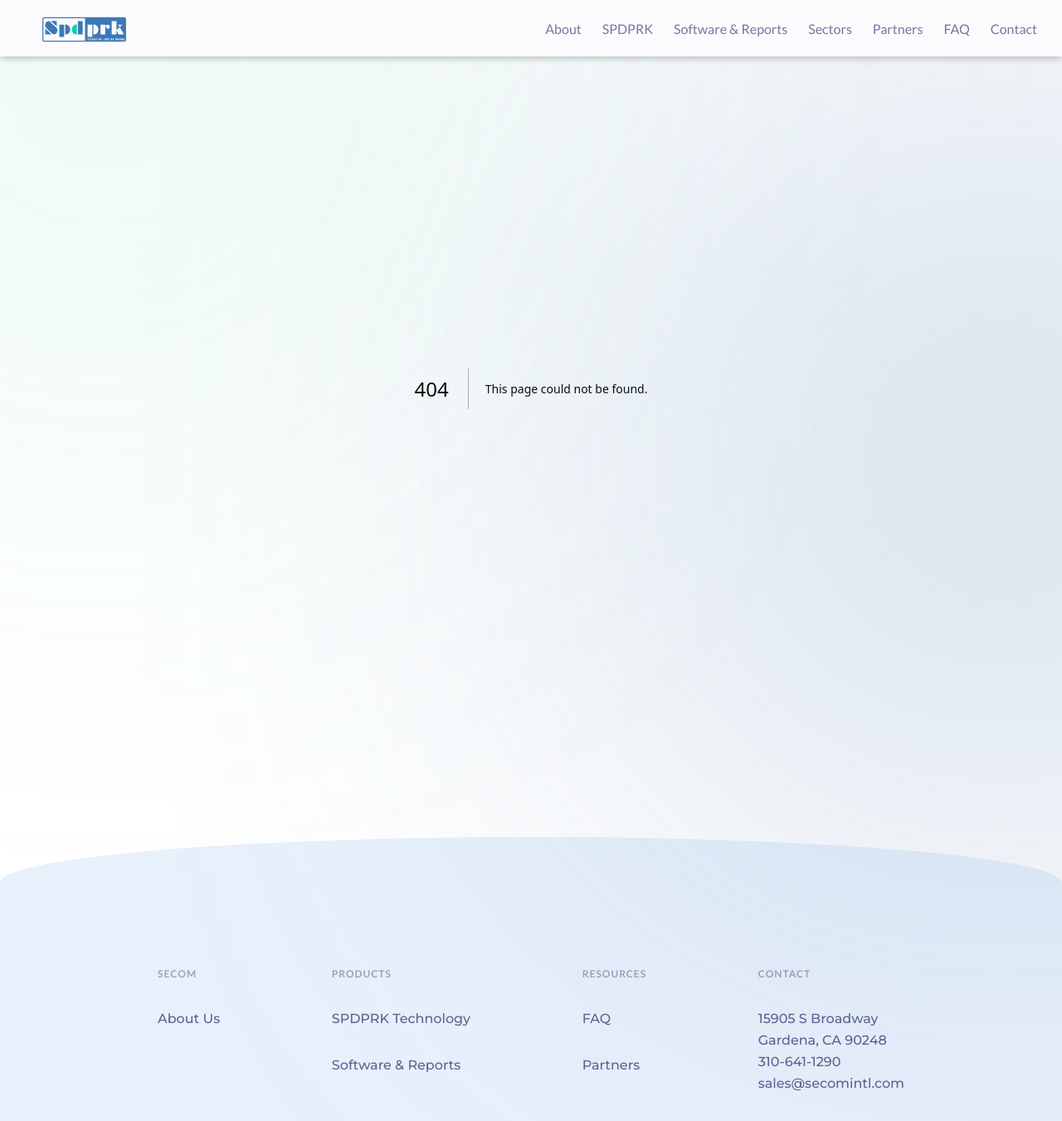
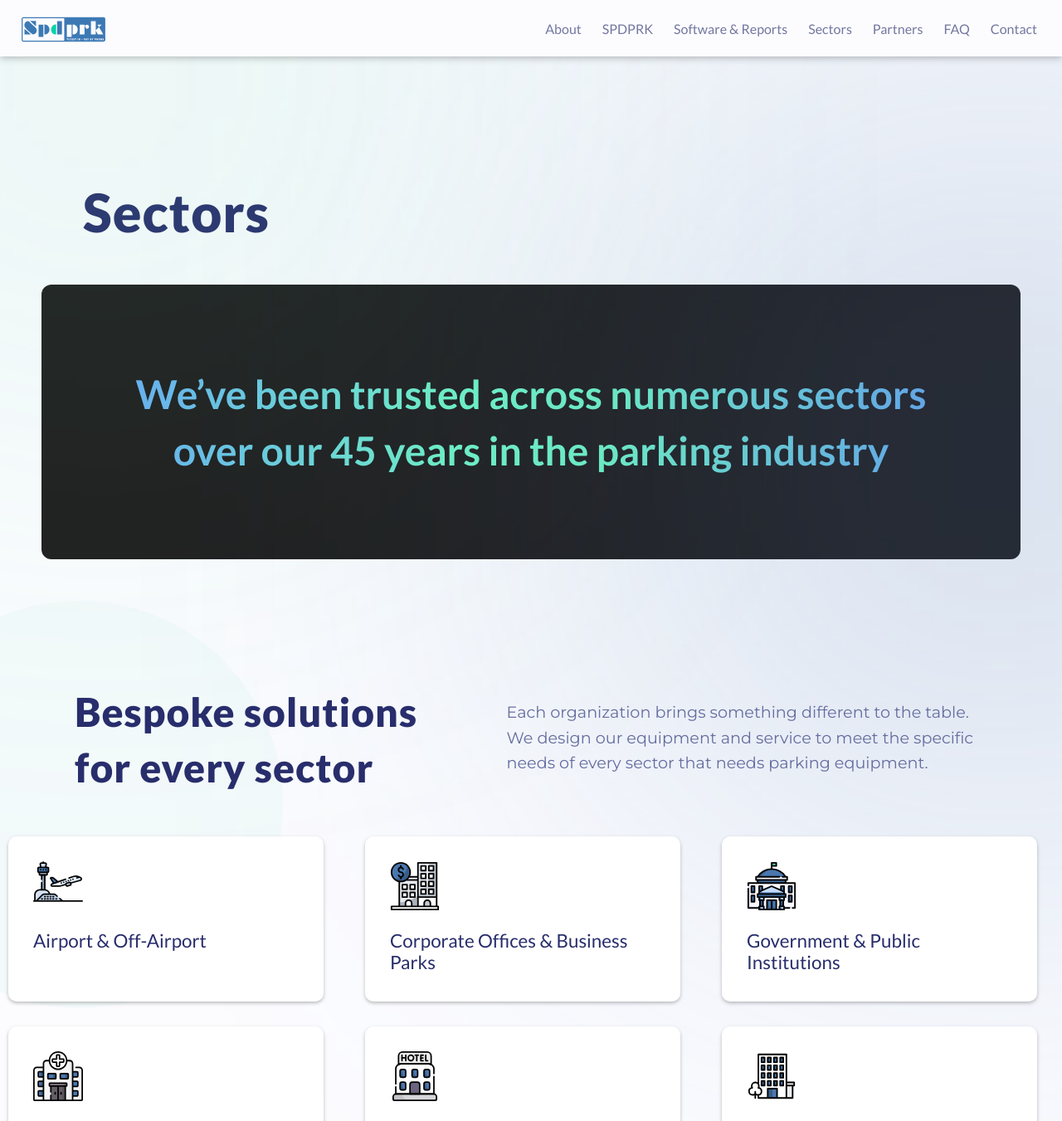
Before and after one commit to justinshane13/aether, a Next.js app: page /sectors in a window 1280 px wide. Before the commit this address had no page. Shown: the top 1351 px of the page at 83% size. Built offline with nearby package versions, Linux system fonts and the light colour scheme.

Commit message:
fix hover state on sector links for safari; add sectors page; fix image sizing on sector pages

```diff
--- a/comps/SectorLink.js
+++ b/comps/SectorLink.js
@@ -5,10 +5,12 @@ import Image from "next/image";
 
 const SectorLink = ({ sector, sectorFull }) => {
     return (
-        <Link className={styles.sectorLink} href={`/sectors/${sector.toLowerCase()}`}>
-            <Image src={`/${sector}.svg`} width={60} height={60} />
-            <p className={styles.sectorLinkText}>{sectorFull}</p>
-        </Link>
+        <div className={styles.sectorLinkContainer}>
+            <Link className={styles.sectorLink} href={`/sectors/${sector.toLowerCase()}`}>
+                <Image src={`/${sector}.svg`} width={60} height={60} />
+                <p className={styles.sectorLinkText}>{sectorFull}</p>
+            </Link>
+        </div>
     );
 }
 
--- a/comps/SectorPage.js
+++ b/comps/SectorPage.js
@@ -11,7 +11,7 @@ const SectorPage = ({ name, description, image, characteristics }) => {
                     <div>
                         {description.map(p => <p className={styles.sectorParagraph}>{p}</p>)}
                     </div>
-                    <Image className={styles.sectorPageSection1Image} src={image} width={600} height={600} unoptimized/>
+                    <Image className={styles.sectorPageSection1Image} src={image} width={500} height={500} />
                 </div>
             </div>
             <div className={styles.sectorPageSection2}>
--- a/comps/Sectors.js
+++ b/comps/SectorsLinks.js
@@ -1,6 +1,7 @@
 import SectorLink from "./SectorLink";
 import styles from '@/styles/Home.module.css'
-const Sectors = () => {
+
+const SectorsLinks = () => {
     return (
         <div className={styles.sectorsHighlight}>
             <div className={styles.sectorsText}>
@@ -23,4 +24,4 @@ const Sectors = () => {
     );
 }
 
-export default Sectors;
+export default SectorsLinks;
--- a/pages/index.js
+++ b/pages/index.js
@@ -6,7 +6,7 @@ import Link from 'next/link'
 import LearnMore from '@/comps/LearnMore'
 import Banner from '@/comps/Banner'
 import SPDPRKHighlight from '@/comps/SPDPRKHighlight'
-import Sectors from '@/comps/Sectors'
+import SectorsLinks from '@/comps/SectorsLinks'
 import Company from '@/comps/Company'
 import Upgrade from '@/comps/Upgrade'
 
@@ -26,8 +26,7 @@ export default function Home() {
       <main className={styles.main}>
         <Hero />
         <SPDPRKHighlight />
-        <Banner />
-        <Sectors />
+        <SectorsLinks />
         <Company />
         <Upgrade />
       </main>
--- /dev/null
+++ b/pages/sectors.js
@@ -0,0 +1,15 @@
+import styles from '@/styles/Sectors.module.css'
+import Banner from '@/comps/Banner';
+import SectorsLinks from '@/comps/SectorsLinks';
+
+const Sectors = () => {
+    return (
+        <div className={styles.sectors}>
+            <h1>Sectors</h1>
+            <Banner />
+            <SectorsLinks />
+        </div>
+    );
+}
+
+export default Sectors;
--- a/styles/Home.module.css
+++ b/styles/Home.module.css
@@ -26,8 +26,8 @@
   position: absolute;
   width: 491.08px;
   height: 491.08px;
-  left: 64px;
-  top: -300px;
+  left: -200px;
+  top: -100px;
   background: rgba(95, 207, 169, 0.05);
   border-radius: 245.538px;
   z-index: -1;
@@ -79,7 +79,7 @@
   height: 48px;
   display: flex;
   align-items: center;
-  padding: 10px 30px;
+  padding: 10px 30px 10px 5px;
   position: sticky;
   top: 0;
   background: #FCFCFF;
@@ -176,16 +176,14 @@
 }
 
 .banner {
-  margin-top: 150px;
+  background-color: #1F1C1D;
+  margin: 0;
   display: flex;
-  flex-direction: column;
-  align-items: center;
+  justify-content: center;
   width: 100%;
-  position: relative;
-}
-
-.bannerRow {
-  display: flex;
+  border-radius: 12px;
+  padding: 50px;
+  box-sizing: border-box;
 }
 
 .bannerText {
@@ -195,8 +193,7 @@
   font-size: 3em;
   line-height: 140%;
   color: #F8F8F8;
-  background-image: radial-gradient(circle, rgba(95,207,169,1) 0%, rgba(74,120,175,1) 100%);
-
+  background-image: radial-gradient(circle, #70f4c7 20%, #68a9f6 100%);
   background-clip: text;
   -webkit-text-fill-color: transparent;
 }
@@ -265,7 +262,7 @@
 .sectorsHighlight {
   display: flex;
   flex-direction: column;
-  margin-top: 250px;
+  margin-top: 150px;
   position: relative;
 }
 
@@ -306,6 +303,21 @@
   padding: 0px 50px;
   margin: 50px;
   justify-content: center;
+  -webkit-backface-visibility: hidden;
+}
+
+.sectorLinkContainer {
+  transition-duration: .2s;
+  -webkit-transform: translate3d(0, 0, 0);
+  filter: drop-shadow(0px 2px 2px rgba(0, 0, 0, 0.25));
+}
+
+.sectorLinkContainer:hover {
+  transition-duration: .2s;
+  transform: translate(0, -10px);
+  -webkit-transform: translate(0, -7px);
+  -webkit-transform: -webkit-translate(0, -8px);
+  filter: drop-shadow(0px 6px 6px rgba(0, 0, 0, 0.25));
 }
 
 .sectorLink {
@@ -314,20 +326,21 @@
   flex-direction: column;
   justify-content: flex-start;
   align-items: flex-start;
-  width: 320px;
+  width: 380px;
+  height: 100%;
+  box-sizing: border-box;
   padding: 30px 30px 10px 30px;
   text-decoration: none;
   border-radius: 10px;
   text-align: center;
-  filter: drop-shadow(0px 2px 2px rgba(0, 0, 0, 0.25));
   font-weight: 500;
   font-size: 1.4em;
   line-height: 120%;
   text-align: center;
   color: #282D6C;
-  margin: 5;
   transition-duration: .2s;
   text-align: left;
+  -webkit-transform: translate3d(0, 0, 0);
 }
 
 .companyBackgroundContainer {
--- /dev/null
+++ b/styles/Sectors.module.css
@@ -0,0 +1,17 @@
+.sectors {
+    padding: 0px 50px;
+    max-width: 1300px;
+    display: flex;
+    flex-direction: column;
+    margin-left: auto;
+    margin-right: auto;
+}
+
+.sectors > h1 {
+    padding: 100px 50px 0px 50px;
+    font-weight: 900;
+    font-size: 4em;
+    line-height: 140%;
+    letter-spacing: 1px;
+    color: #282D6C;
+}
```
Also changed, not shown: styles/SectorPage.module.css (+6 -1 lines), public/sports_image.jpg.
